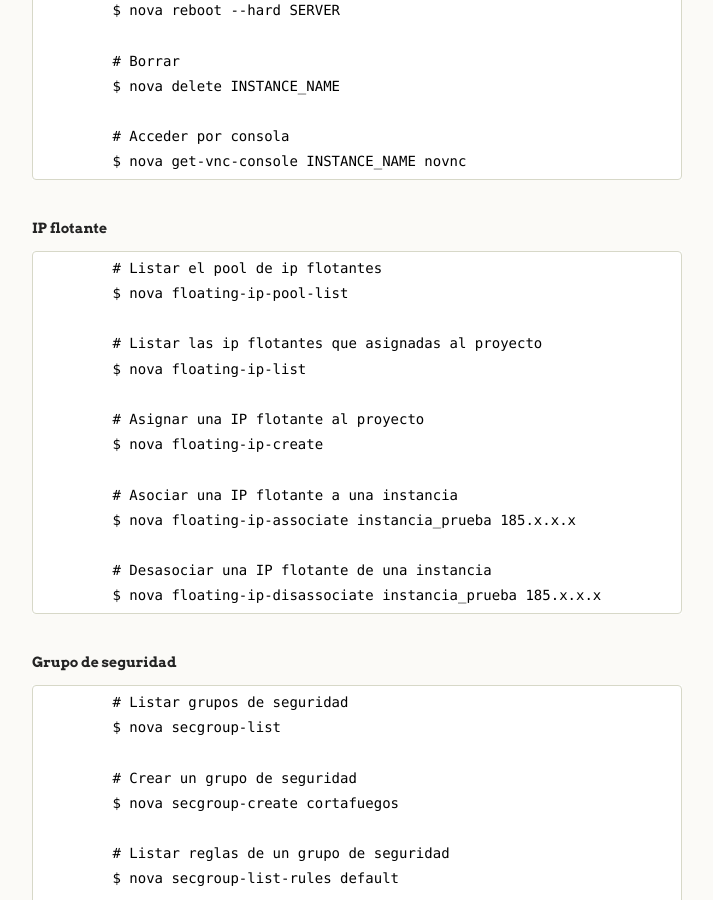
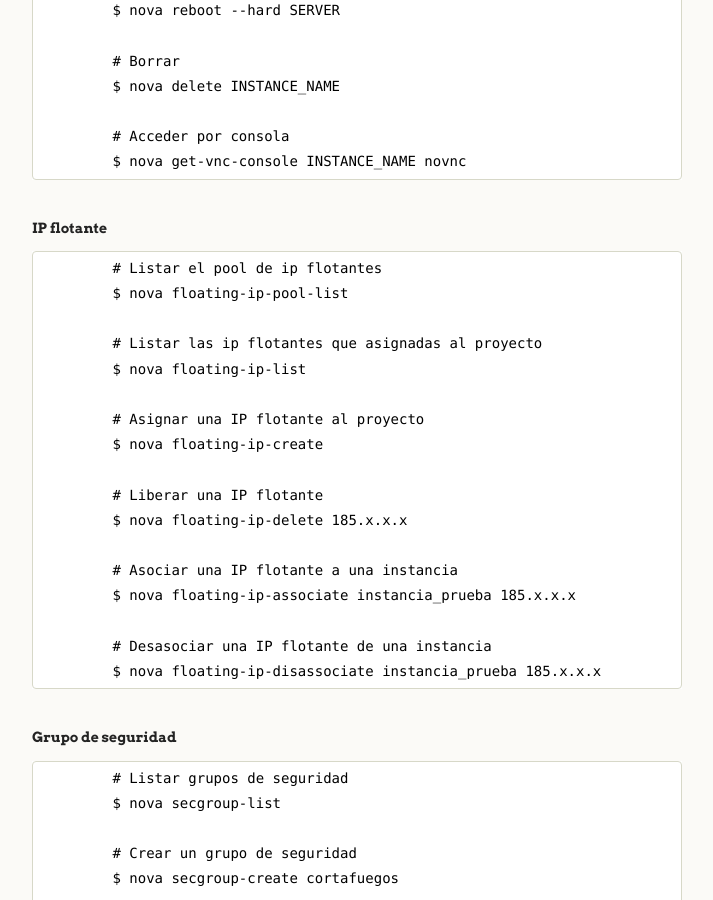
Before and after one commit to iesgn/cloud2, a Jekyll site: the page built from curso/u5/instancia.md, in a window 1280 px wide and 900 px high, scrolled down 5644 px. Shown: the whole window, without its empty margins (278-991 px from the left). Built offline with Jekyll 4.4.1, drawn with Linux system fonts in a browser that asks for light colours.

Commit message:
Cambios menores

```diff
--- a/curso/u5/instancia.md
+++ b/curso/u5/instancia.md
@@ -237,6 +237,9 @@ Vamos a ver todos los pasos que necesitamos para crear una instancia:
 		# Asignar una IP flotante al proyecto
 		$ nova floating-ip-create
 
+		# Liberar una IP flotante
+		$ nova floating-ip-delete 185.x.x.x
+
 		# Asociar una IP flotante a una instancia
 		$ nova floating-ip-associate instancia_prueba 185.x.x.x
 
```
